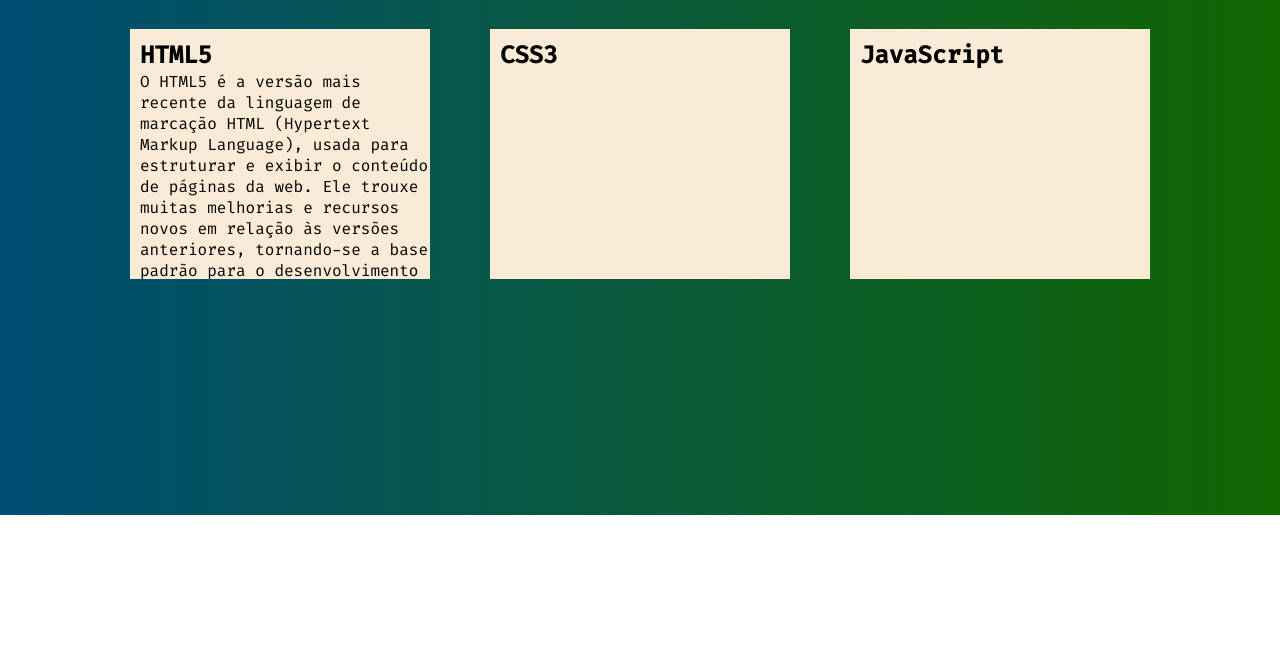
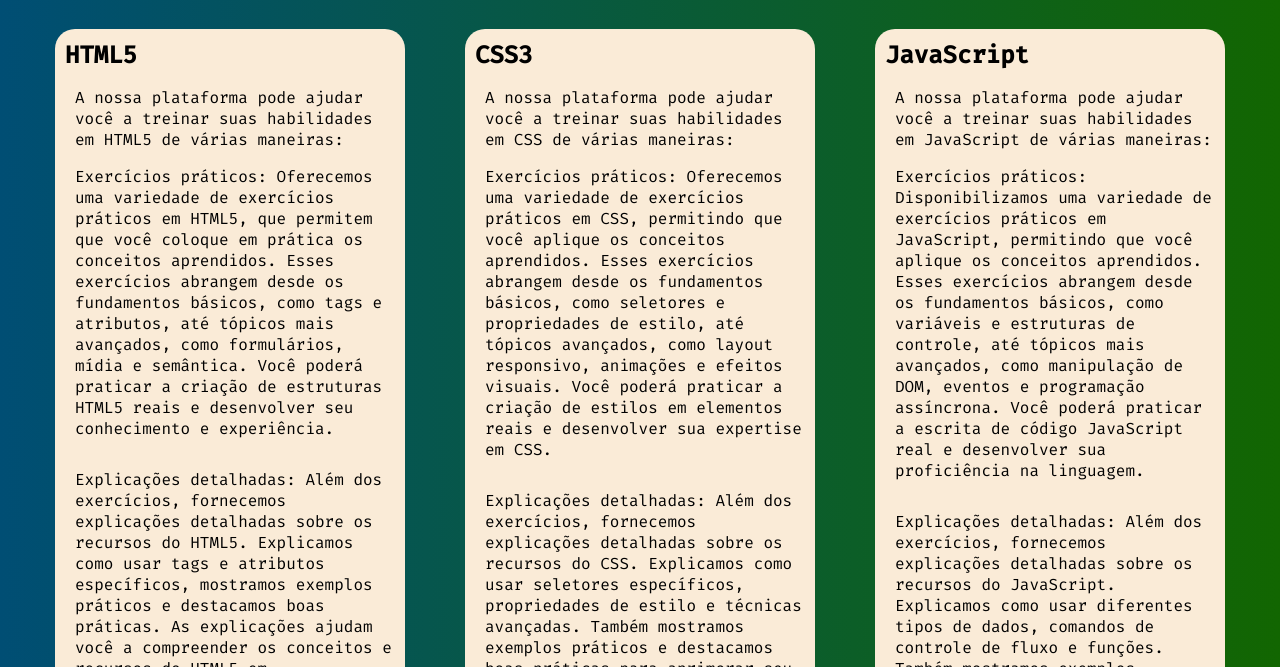
Before and after one commit to JoseWalisson/projeto-exercite-dev, a plain HTML site: page plataforma.html in a window 1280 px wide. Shown: the part 285-952 px from the top of the page. Before the commit the page ends 800 px from the top, so only its background shows below. Drawn offline with Linux system fonts and the light colour scheme.

Commit message:
Adicionando cards

```diff
--- a/css/style-plataforma.css
+++ b/css/style-plataforma.css
@@ -1,4 +1,8 @@
 @charset "UTF-8";
+
+body {
+    margin-bottom: 3em;
+}
 
 header {
     display: flex;
@@ -20,30 +24,22 @@ header {
     position: relative;
     padding: 10px 0 0 10px;
     background-color: antiquewhite;
-    width: 300px;
-    height: 250px;
+    width: 350px;
+    height: 1050px;
+    border-radius: 20px;
     box-sizing: border-box;
     font-family: 'Fira Code', monospace, sans-serif;
-    overflow-y: auto;
-    overflow-x: hidden;
 }
 
-#container .card::-webkit-scrollbar {
-    width: auto;
+#container p {
+    margin-top: 1em;
+    padding: 0 10px 0 10px;
 }
-
-#container .card::-webkit-scrollbar-thumb {
-    background-color: green;
-}
-
-#container .card::-webkit-scrollbar-track {
-    background-color: #f1f1f1;
-  }
 
 #container button {
     position: absolute;
-    bottom: -100px;
-    width: 300px;
+    bottom: 0;
+    width: 350px;
     height: 50px;
     background-color: #054192;
     border: 3px solid #00000041;
@@ -52,7 +48,27 @@ header {
     transition: .4s;
     cursor: pointer;
     letter-spacing: 3px;
+    border-radius: 0 0 20px 20px;
     font-size: 1em;
     z-index: 1;
     margin-left: -10px;
 }
+
+#container button:hover {
+    border: 3px solid #0000008c;
+}
+
+#container ul {
+    margin-top: 1em;
+    display: flex;
+    justify-content: center;
+    align-items: center;
+    flex-direction: column;
+    gap: 30px;
+}
+
+#container ul > li {
+    list-style-type: none;
+    font-size: 1em;
+    padding: 0 10px 0 10px;
+}
--- a/css/style.css
+++ b/css/style.css
@@ -10,6 +10,20 @@
 body {
     overflow-x: hidden;
     background: linear-gradient(to right, #004E74, #126601);
+}
+
+body::-webkit-scrollbar {
+    width: 25px;
+}
+
+body::-webkit-scrollbar-thumb {
+    background-color: green;
+    border: 1px solid #000000;
+    border-radius: 20px;
+}
+
+body::-webkit-scrollbar-track {
+    background-color: #004E74;
 }
 
 @keyframes texto-aparecer {
--- a/plataforma.html
+++ b/plataforma.html
@@ -17,15 +17,40 @@
         <div id="container">
             <div class="card">
                 <h2>HTML5</h2>
-                <p>O HTML5 é a versão mais recente da linguagem de marcação HTML (Hypertext Markup Language), usada para estruturar e exibir o conteúdo de páginas da web. Ele trouxe muitas melhorias e recursos novos em relação às versões anteriores, tornando-se a base padrão para o desenvolvimento de sites modernos.</p>
+                <p>A nossa plataforma pode ajudar você a treinar suas habilidades em HTML5 de várias maneiras:</p>
+                <ul>
+                    <li>Exercícios práticos: Oferecemos uma variedade de exercícios práticos em HTML5, que permitem que você coloque em prática os conceitos aprendidos. Esses exercícios abrangem desde os fundamentos básicos, como tags e atributos, até tópicos mais avançados, como formulários, mídia e semântica. Você poderá praticar a criação de estruturas HTML5 reais e desenvolver seu conhecimento e experiência.</li>
+
+                    <li>Explicações detalhadas: Além dos exercícios, fornecemos explicações detalhadas sobre os recursos do HTML5. Explicamos como usar tags e atributos específicos, mostramos exemplos práticos e destacamos boas práticas. As explicações ajudam você a compreender os conceitos e recursos do HTML5 em profundidade.</li>
+
+                    <li>Guias de projeto: Também oferecemos guias passo a passo para ajudá-lo a criar projetos usando HTML5. Eles podem incluir a criação de um layout responsivo, a implementação de recursos multimídia, a construção de formulários interativos e muito mais. Os guias de projeto permitem que você ganhe experiência na criação de aplicativos e sites reais usando HTML5.</li>
+                </ul>
                 <button onclick="location.href = 'index.html'">Começar</button>
             </div>
             <div class="card">
                 <h2>CSS3</h2>
+                <p>A nossa plataforma pode ajudar você a treinar suas habilidades em CSS de várias maneiras:</p>
+                <ul>
+                    <li>Exercícios práticos: Oferecemos uma variedade de exercícios práticos em CSS, permitindo que você aplique os conceitos aprendidos. Esses exercícios abrangem desde os fundamentos básicos, como seletores e propriedades de estilo, até tópicos avançados, como layout responsivo, animações e efeitos visuais. Você poderá praticar a criação de estilos em elementos reais e desenvolver sua expertise em CSS.</li>
+
+                    <li>Explicações detalhadas: Além dos exercícios, fornecemos explicações detalhadas sobre os recursos do CSS. Explicamos como usar seletores específicos, propriedades de estilo e técnicas avançadas. Também mostramos exemplos práticos e destacamos boas práticas para aprimorar seu entendimento do CSS em profundidade.</li>
+
+                    <li>Guias de projeto: Também oferecemos guias passo a passo para ajudá-lo a criar projetos usando CSS. Esses guias podem abranger desde a estilização de layouts complexos até a criação de efeitos visuais personalizados.</li>
+
+                </ul>
                 <button onclick="location.href = 'index.html'">Começar</button>
             </div>
             <div class="card">
                 <h2>JavaScript</h2>
+                <p>A nossa plataforma pode ajudar você a treinar suas habilidades em JavaScript de várias maneiras:</p>
+                <ul>
+                    <li>Exercícios práticos: Disponibilizamos uma variedade de exercícios práticos em JavaScript, permitindo que você aplique os conceitos aprendidos. Esses exercícios abrangem desde os fundamentos básicos, como variáveis e estruturas de controle, até tópicos mais avançados, como manipulação de DOM, eventos e programação assíncrona. Você poderá praticar a escrita de código JavaScript real e desenvolver sua proficiência na linguagem.</li>
+
+                    <li>Explicações detalhadas: Além dos exercícios, fornecemos explicações detalhadas sobre os recursos do JavaScript. Explicamos como usar diferentes tipos de dados, comandos de controle de fluxo e funções. Também mostramos exemplos práticos e destacamos boas práticas para aprimorar seu entendimento do JavaScript em profundidade.</li>
+
+                    <li>Guias de projeto: Também oferecemos guias passo a passo para ajudá-lo a criar projetos usando JavaScript. Esses guias podem envolver desde a criação de interações dinâmicas em páginas da web até o desenvolvimento de aplicações mais complexas. Eles permitem que você ganhe experiência prática na aplicação do JavaScript para criar projetos funcionais e interativos.</li>
+
+                </ul>
                 <button onclick="location.href = 'index.html'">Começar</button>
             </div>
         </div>
```
